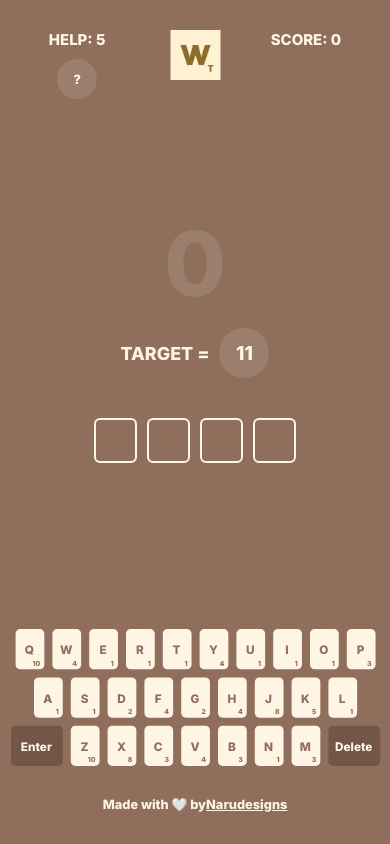
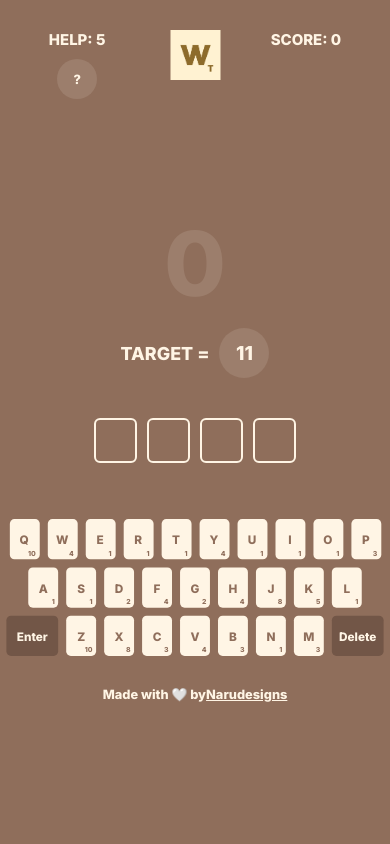
Before and after one commit to NARUDESIGNS/word-target, a React (Create React App) app: page / in a window 390 px wide. Built offline with nearby package versions, Linux system fonts and the light colour scheme.

Commit message:
adjusted point size again and keyboard margin-top

```diff
--- a/src/App.css
+++ b/src/App.css
@@ -30,7 +30,7 @@
     transform: scale(1.7);
   }
   .tile {
-    width: 25px !important;
+    width: 26px !important;
     height: 35px !important;
     border-radius: 4px !important;
   }
@@ -40,7 +40,7 @@
   }
 
   .tile__point {
-    font-size: 0.2em !important;
+    font-size: 0.1em !important;
     bottom: 2px !important;
     right: 3px !important;
   }
--- a/src/components/Keyboard.css
+++ b/src/components/Keyboard.css
@@ -8,5 +8,5 @@
     justify-content: center;
     gap: 10px;
     flex-wrap: wrap;
-    margin-top: 40px;
+    margin-top: 40px !important;
 }
```
